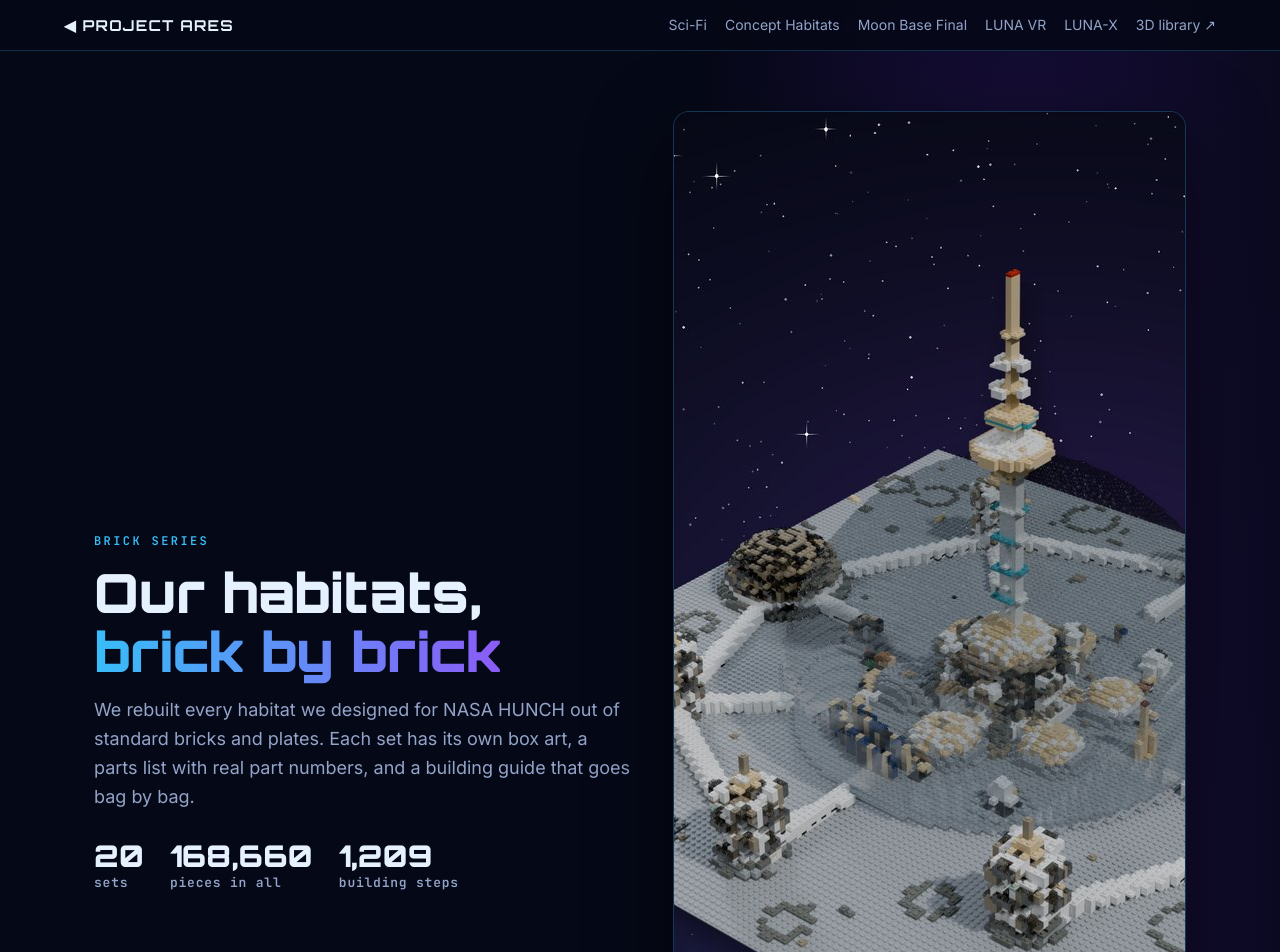
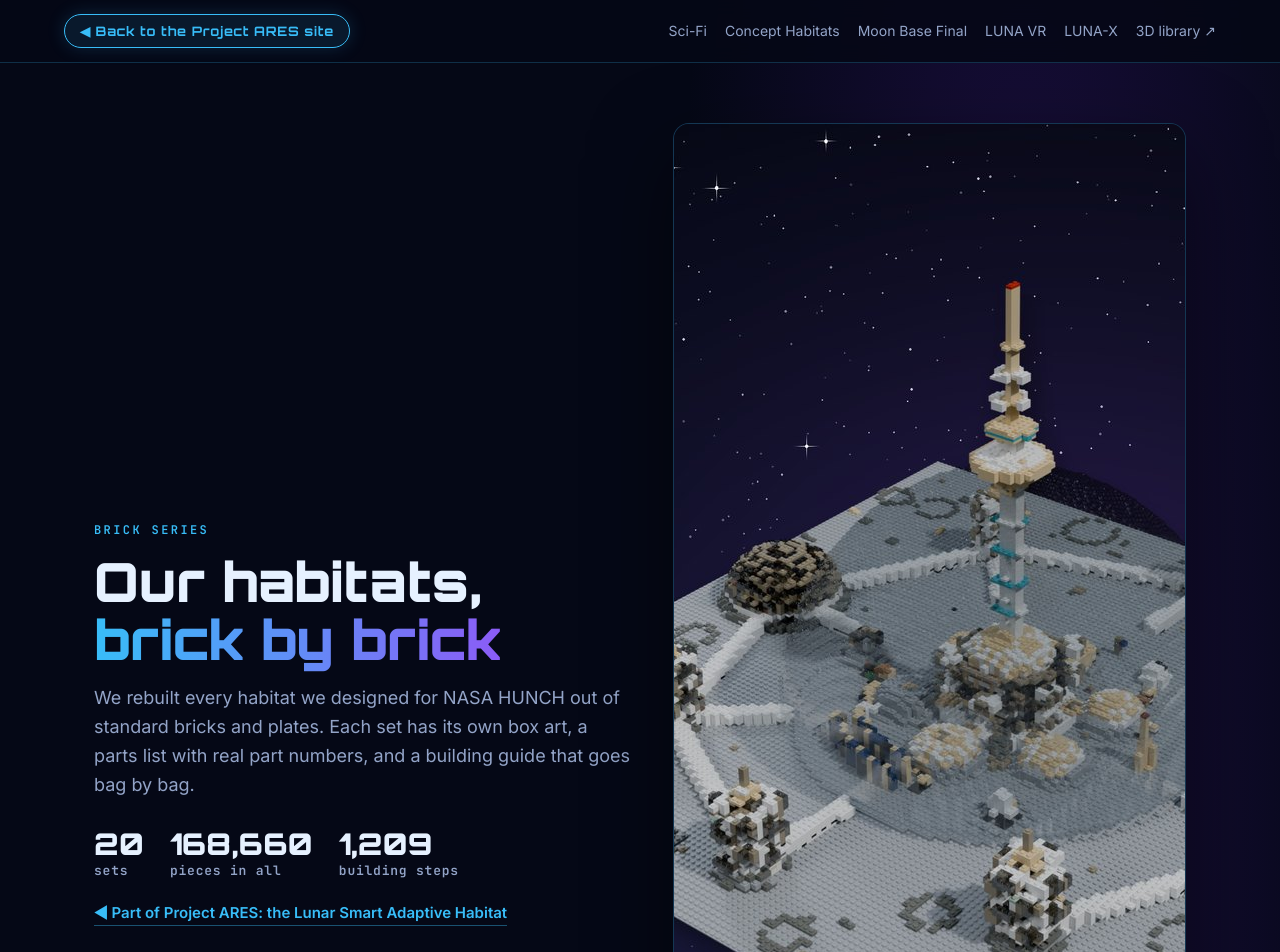
Before and after one commit to JaiGod/lunar-brick-sets, a plain HTML site: page index.html in a window 1280 px wide. Shown: the top 952 px of the page. Drawn offline with Linux system fonts and the light colour scheme.

Commit message:
Make the link back to the Project ARES site easy to find
The top bar now has a back button, and the hero and footer link to the
habitat site's Mission section.

Co-Authored-By: Claude Opus 5.5 <noreply@anthropic.com>
Claude-Session: https://claude.ai/code/session_0176QLvQYWEqUikPHWREXwJn

```diff
--- a/index.html
+++ b/index.html
@@ -24,8 +24,11 @@ body{background:var(--void);color:var(--white);font:16px/1.6 var(--bd);-webkit-f
 a{color:inherit;text-decoration:none}
 img{max-width:100%;display:block}
 nav{position:sticky;top:0;z-index:10;display:flex;gap:6px 18px;align-items:center;flex-wrap:wrap;padding:14px 5vw;background:rgba(5,8,22,.86);backdrop-filter:blur(10px);border-bottom:1px solid var(--line);font-size:14px}
-nav .brand{font:700 15px var(--hd);letter-spacing:.08em;margin-right:auto}
-nav a:not(.brand){color:var(--mut)}nav a:hover{color:var(--cyan)}
+nav .brand{font:700 13px var(--hd);letter-spacing:.06em;margin-right:auto;padding:8px 15px;border:1px solid var(--cyan);border-radius:999px;color:var(--cyan);background:rgba(56,189,248,.1);box-shadow:0 0 18px rgba(56,189,248,.18)}
+nav .brand:hover{background:rgba(56,189,248,.22);color:var(--white)}
+nav a:not(.brand){color:var(--mut)}nav a:not(.brand):hover{color:var(--cyan)}
+.back2{display:inline-block;margin-top:22px;color:var(--cyan);font-weight:600;font-size:15px;border-bottom:1px solid rgba(56,189,248,.4)}
+.back2:hover{border-color:var(--cyan)}
 main{max-width:1220px;margin:0 auto;padding:0 5vw 80px}
 .hero{display:grid;grid-template-columns:1.05fr 1fr;gap:40px;align-items:center;padding:60px 0 30px}
 .kick{font:600 12px var(--mono);letter-spacing:.2em;color:var(--cyan);text-transform:uppercase}
@@ -74,7 +77,7 @@ footer{text-align:center;color:var(--mut);font-size:13px;padding:30px;border-top
 </style>
 </head>
 <body>
-<nav><a class="brand" href="https://jaigod.github.io/LunarSmartAdaptiveHabitat/">◀ PROJECT ARES</a><a href="#sci-fi">Sci-Fi</a><a href="#concept">Concept Habitats</a><a href="#moon-base-final">Moon Base Final</a><a href="#luna-vr">LUNA VR</a><a href="#luna-x">LUNA-X</a><a href="https://jaigod.github.io/LunarSmartAdaptiveHabitat/models.html" target="_blank" rel="noopener">3D library ↗</a></nav>
+<nav><a class="brand" href="https://jaigod.github.io/LunarSmartAdaptiveHabitat/#mission">◀ Back to the Project ARES site</a><a href="#sci-fi">Sci-Fi</a><a href="#concept">Concept Habitats</a><a href="#moon-base-final">Moon Base Final</a><a href="#luna-vr">LUNA VR</a><a href="#luna-x">LUNA-X</a><a href="https://jaigod.github.io/LunarSmartAdaptiveHabitat/models.html" target="_blank" rel="noopener">3D library ↗</a></nav>
 <main>
   <div class="hero">
     <div>
@@ -82,6 +85,7 @@ footer{text-align:center;color:var(--mut);font-size:13px;padding:30px;border-top
       <h1>Our habitats, <span>brick by brick</span></h1>
       <p class="lead">We rebuilt every habitat we designed for NASA HUNCH out of standard bricks and plates. Each set has its own box art, a parts list with real part numbers, and a building guide that goes bag by bag.</p>
       <div class="stats"><div><b>20</b>sets</div><div><b>168,660</b>pieces in all</div><div><b>1,209</b>building steps</div></div>
+      <a class="back2" href="https://jaigod.github.io/LunarSmartAdaptiveHabitat/#mission">◀ Part of Project ARES: the Lunar Smart Adaptive Habitat</a>
     </div>
     <figure class="herobox box" data-front="sets/ls-100/box_front.jpg" data-back="sets/ls-100/box_back.jpg" style="margin:0"><img src="sets/ls-100/box_front.jpg" alt="Box art of the Lunar Kingdom set" width="1600" height="1200"></figure>
   </div>
@@ -563,7 +567,7 @@ footer{text-align:center;color:var(--mut);font-size:13px;padding:30px;border-top
   </section>
   <p class="note">Part numbers are the common brick and plate moulds. A few colour and part combinations may not exist in real stock, so swap in a nearby colour if you build one for real. Every set also comes as a Blender file with a build animation: open it and press Space.</p>
 </main>
-<footer>Project ARES · NASA HUNCH · by Jaineil R., Angel C. &amp; Farhan K. · <a href="https://jaigod.github.io/LunarSmartAdaptiveHabitat/">Back to the habitat site</a></footer>
+<footer>Project ARES · NASA HUNCH · by Jaineil R., Angel C. &amp; Farhan K. · <a href="https://jaigod.github.io/LunarSmartAdaptiveHabitat/#mission">Back to the Project ARES site</a></footer>
 <div id="lb" role="dialog" aria-modal="true"><button class="x" type="button" aria-label="Close">×</button><div class="tabs"><button class="btn" type="button" data-side="front">Front</button><button class="btn" type="button" data-side="back">Back</button></div><img alt=""></div>
 <script>
 (function(){
```
